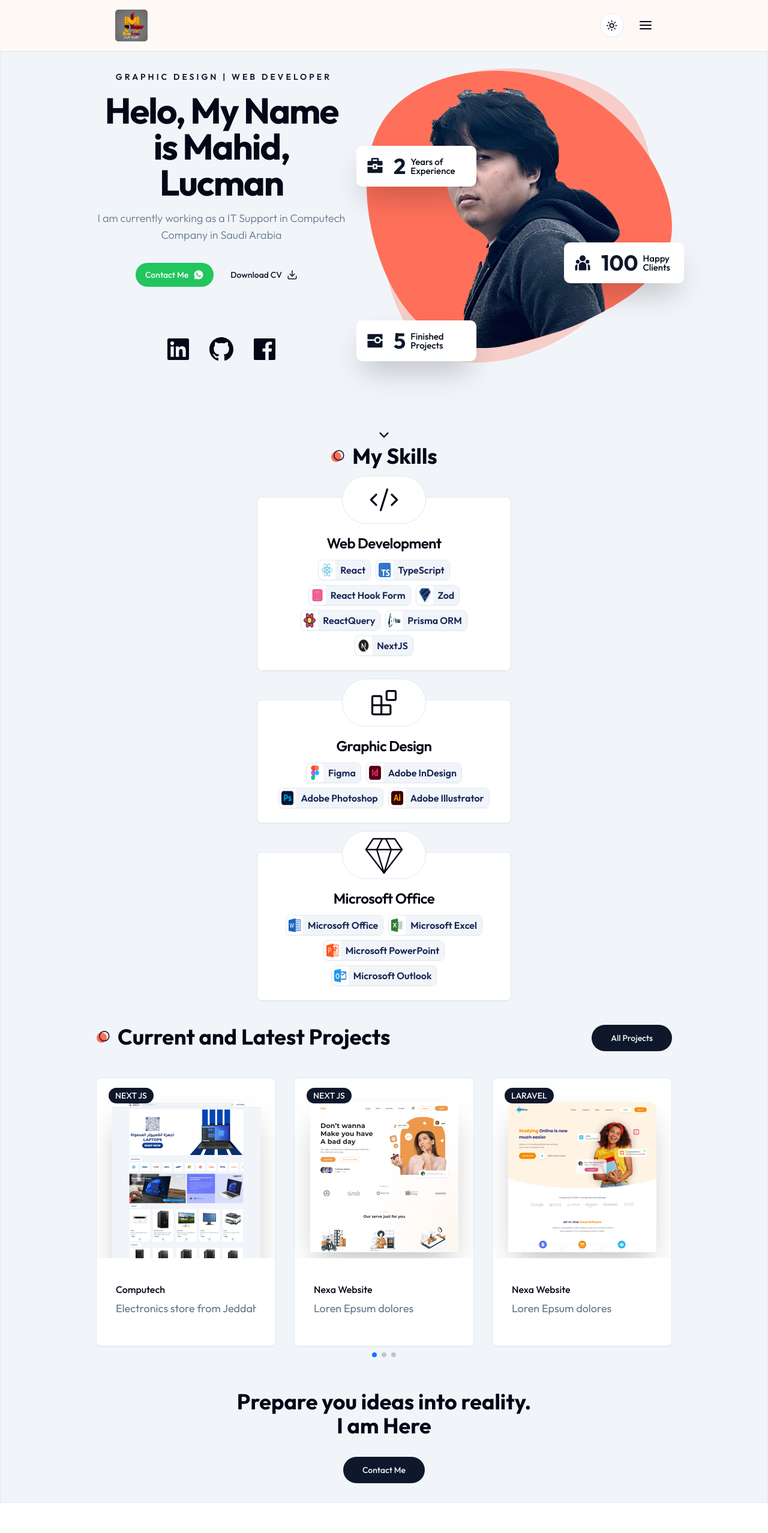
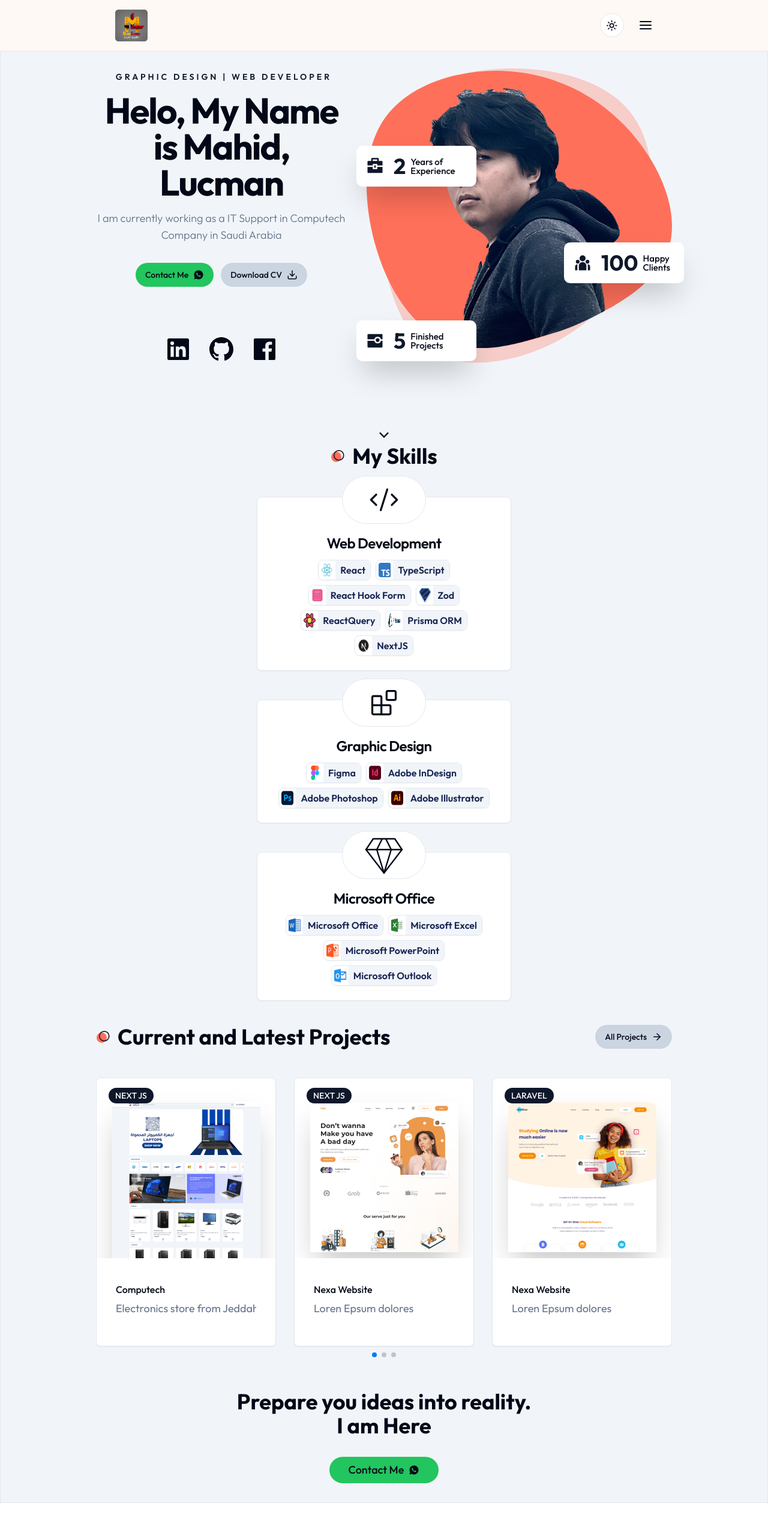
Before and after one commit to lucmanm/nextjs_my_profile_app, a Next.js app: page / in a window 1280 px wide. Shown: the top 2555 px of the page at 60% size. Built offline with nearby package versions, Linux system fonts and the light colour scheme.

Commit message:
DRY: For customized button

```diff
--- a/components/cta.tsx
+++ b/components/cta.tsx
@@ -1,5 +1,7 @@
 import Link from "next/link";
 import { Button } from "./ui/button";
+import CustomizedButton from "./ui/customized-button";
+import { RiWhatsappFill } from "react-icons/ri";
 
 const ContactUs = () => {
   return (
@@ -10,12 +12,12 @@
             Prepare you ideas into reality. <br />I am Here
           </h2>
           <Link href={"/contact"}>
-            <Button
+            <CustomizedButton
+              name="Contact Me"
+              icon={<RiWhatsappFill size={18} />}
               size="lg"
-              className="rounded-full dark:bg-accent text-slate-100"
-            >
-              Contact Me
-            </Button>
+              className="text-lg bg-green-500"
+            />
           </Link>
         </div>
       </div>
--- a/components/hero.tsx
+++ b/components/hero.tsx
@@ -11,6 +11,7 @@
 import Social from "./social";
 import DivImg from "./div-img";
 import Badge from "./badge";
+import CustomizedButton from "./ui/customized-button";
 
 const Hero = () => {
   return (
@@ -29,14 +30,18 @@
             {/* buttons */}
             <div className="flex  gap-y-3 md:flex-row gap-x-3 mx-auto xl:mx-0 mb-12">
               <Link href="https://wa.me/00966552449592">
-                <Button className="gap-x-2 bg-green-500">
-                  Contact Me <RiWhatsappFill size={18} />
-                </Button>
+
+                <CustomizedButton
+                className="bg-green-500"
+                  name="Contact Me"
+                  icon={<RiWhatsappFill size={18} />}
+                />
               </Link>
               <Link href="">
-                <Button className="gap-x-2" variant="secondary">
-                  Download CV <Download size={18} />
-                </Button>
+                <CustomizedButton
+                  name="Download CV"
+                  icon={<Download size={18} />}
+                />
               </Link>
             </div>
             <Social
--- a/components/recent-projects.tsx
+++ b/components/recent-projects.tsx
@@ -1,6 +1,5 @@
 "use client";
 import Link from "next/link";
-import { Button } from "./ui/button";
 
 import { Swiper, SwiperSlide } from "swiper/react";
 
@@ -9,6 +8,8 @@
 import { Pagination } from "swiper/modules";
 import ProjectCard from "./project-card";
 import { projectData } from "@/lib/data/projects";
+import CustomizedButton from "./ui/customized-button";
+import { ArrowRight } from "lucide-react";
 
 
 const RecentProjects = () => {
@@ -20,12 +21,7 @@
             <h2 className="section-title mb-4">Current and Latest Projects</h2>
           </div>
           <Link href="/projects">
-            <Button
-              size="lg"
-              className="rounded-full bg-primary dark:bg-primary dark:text-accent"
-            >
-              All Projects
-            </Button>
+            <CustomizedButton name="All Projects" icon={<ArrowRight size={18}/>}/>
           </Link>
         </div>
 
--- /dev/null
+++ b/components/ui/customized-button.tsx
@@ -0,0 +1,30 @@
+import React from "react";
+import { Button } from "./button";
+import { cn } from "@/lib/utils";
+type TCustomizedButton = {
+  icon?: React.ReactElement;
+  name: string;
+  className?: string;
+  size?: "sm" | "lg";
+};
+const CustomizedButton: React.FC<TCustomizedButton> = ({
+  name,
+  icon,
+  className,
+  size,
+}) => {
+  return (
+    <Button
+      className={cn(
+        "gap-x-2 bg-slate-300 hover:bg-green-500 hover:text-white dark:bg-slate-100 dark:text-accent dark:hover:bg-green-500 dark:hover:text-slate-100 rounded-full",
+        className
+      )}
+      variant="ghost"
+      size={size}
+    >
+      {name} {icon}
+    </Button>
+  );
+};
+
+export default CustomizedButton;
```
